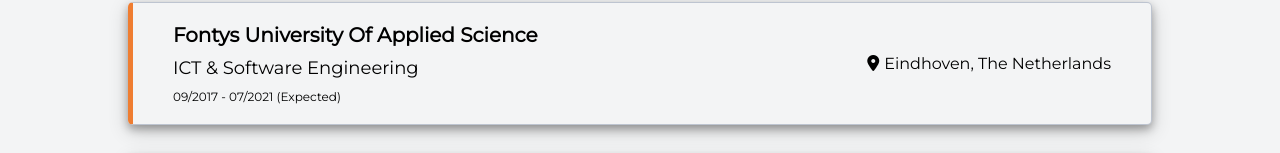
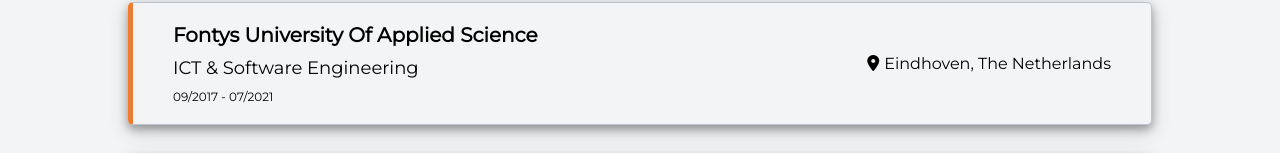
Before and after one commit to AleksandarStaikov/astaykov-ui, a Vue app: page /education in a window 1280 px wide. Shown: the part 258-411 px from the top of the page. Built offline with nearby package versions, Linux system fonts and the light colour scheme.

Commit message:
Updated Fontys graduation date

```diff
--- a/src/views/Education.vue
+++ b/src/views/Education.vue
@@ -6,7 +6,7 @@
         <div class="main-data">
           <h1>Fontys University Of Applied Science</h1>
           <p class="description">ICT & Software Engineering</p>
-          <div class="date">09/2017 - 07/2021 (Expected)</div>
+          <div class="date">09/2017 - 07/2021</div>
         </div>
         <div class="secondary-data">
           <div class="icon"><i class="fas fa-map-marker-alt"></i></div>
```
